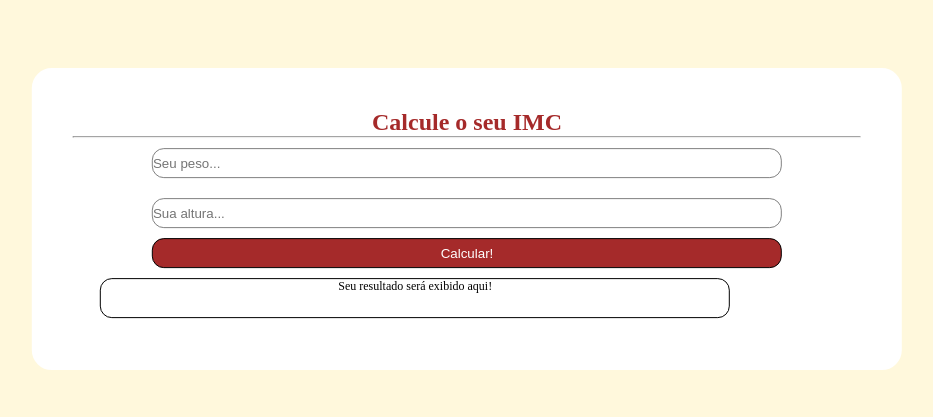
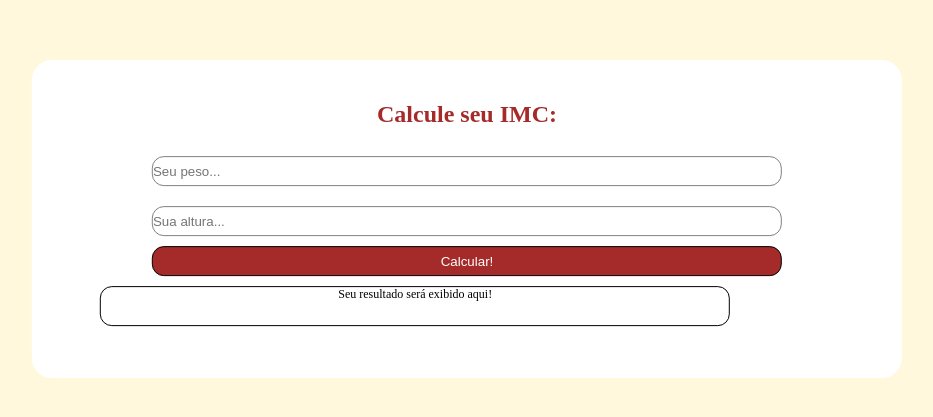
Before and after one commit to DaLyan22/IMC-CALCULATOR, a plain HTML site: page index.html in a window 1280 px wide. Shown: the part 101-518 px from the top of the page, without its empty margins (173-1106 px from the left). Drawn offline with Linux system fonts and the light colour scheme.

Commit message:
Update index.html

```diff
--- a/index.html
+++ b/index.html
@@ -1,49 +1,29 @@
 <!doctype html>
-
 <html>
-
 <head>
-
- <title>Cálculo IMC</title>
-
+ <title>Calculadora IMC</title>
 <link rel="stylesheet" href="style.css">
-
 </head>
-
 <body>
 
 <form id="form">
-
-<h2>Calcule o seu IMC</h2><hr/>
+<h2>Calcule  seu IMC:</h2><br>
 
 <input class="input"
-
 placeholder = "Seu peso..."
-
 type = "number"
-
 id = "peso">
-
 <input class="input"
-
 placeholder = "Sua altura..."
-
 type = "number"
-
 id = "altura">
 
 <input class="calculo" type="submit" value="Calcular!"><br>
-
 <div class="resultado">
-
 <p class="pag" id="imc">Seu resultado será exibido aqui!</p>
-
 </div>
-
 </form>
 
  <script src="script.js"></script>
-
 </body>
-
 </html>
```
